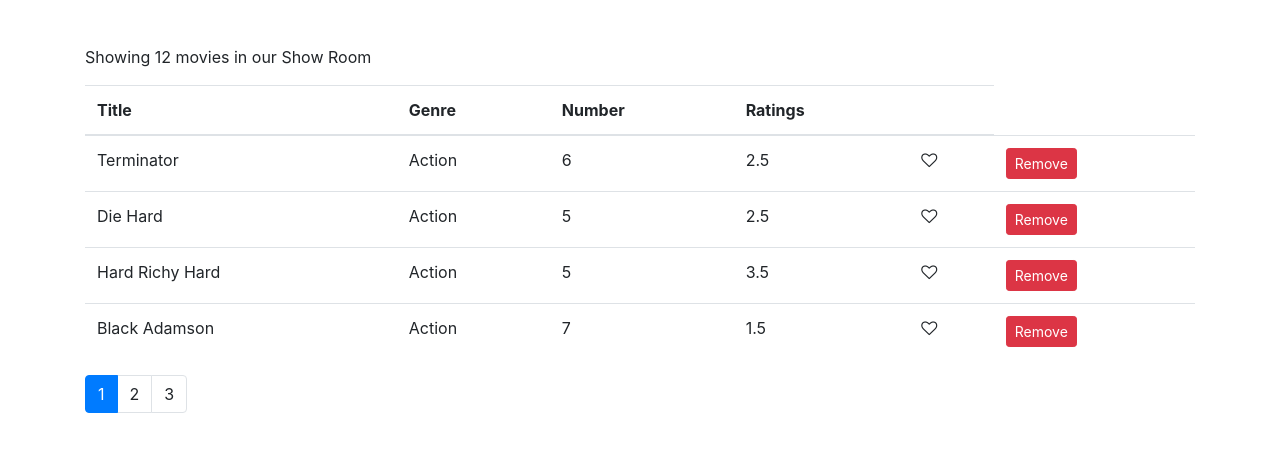
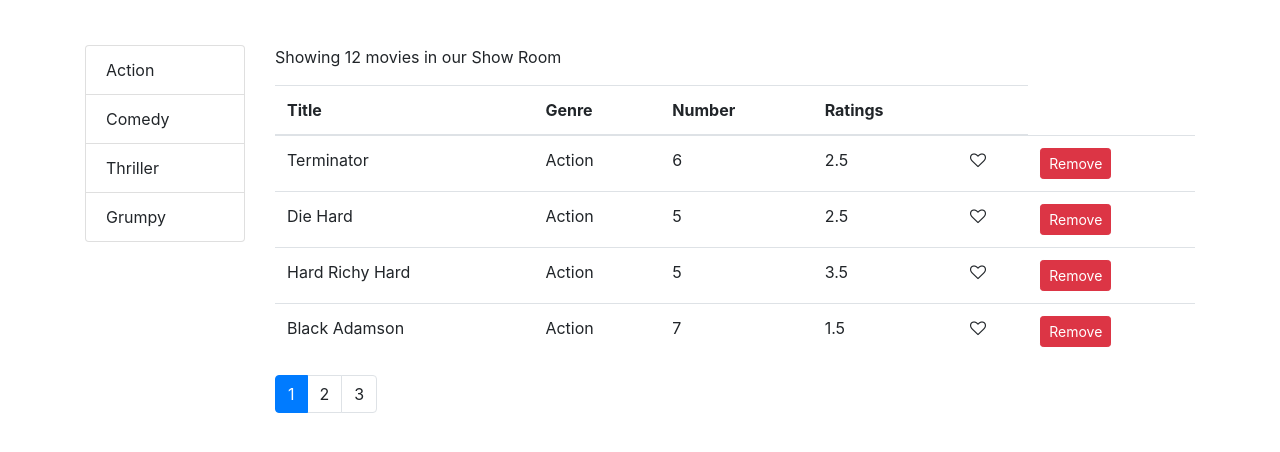
Before and after one commit to CodingIsaac/CRUD-React-APP, a React (Create React App) app: page / in a window 1280 px wide. Shown: the top 452 px of the page. Built offline with nearby package versions, Linux system fonts and the light colour scheme.

Commit message:
Movie List Updated Commit

```diff
--- /dev/null
+++ b/src/components/common/listGroup.jsx
@@ -0,0 +1,19 @@
+import React, { Component, Fragment } from "react";
+
+const ListGroup = (props) => {
+  const { items } = props;
+
+  return (
+    <Fragment>
+      <ul className="list-group">
+        {items.map((item) => (
+          <li key={item._id} className="list-group-item">
+            {item.name}
+          </li>
+        ))}
+      </ul>
+    </Fragment>
+  );
+};
+
+export default ListGroup;
--- a/src/components/movie.jsx
+++ b/src/components/movie.jsx
@@ -1,15 +1,22 @@
-import React, { Component, Fragment } from "react";
+import React, { Component } from "react";
+import { getGenres } from "../services/fakeGenreService";
 import { getMovies } from "../services/fakeMovieService";
 import { paginate } from "../utils/paginate";
 import LikeButton from "./common/like";
+import ListGroup from "./common/listGroup";
 import Pagination from "./common/pagination";
 
 class Movies extends Component {
   state = {
-    movies: getMovies(),
+    movies: [],
     currentPage: 1,
+    genres: [],
     pageSize: 4,
   };
+  componentDidMount() {
+    this.setState({movies: getMovies(), genres: getGenres() })
+
+  }
 
   handleDelete = (movie) => {
     const movies = this.state.movies.filter((m) => m._id !== movie._id);
@@ -19,27 +26,30 @@ class Movies extends Component {
   likeHandler = (movie) => {
     const movies = [...this.state.movies];
     const index = movies.indexOf(movie);
-    movies[index] = {...movies[index]};
+    movies[index] = { ...movies[index] };
     movies[index].liked = !movies[index].liked;
-    this.setState({ movies })
+    this.setState({ movies });
+  };
+  pageChangeHandler = (page) => {
+    this.setState({ currentPage: page });
+  };
+  genreSelectionHandler = (genre) => {
 
   }
-  pageChangeHandler = page => {
-    this.setState({ currentPage: page });
 
-  }
   render() {
-
     const { length: moviesCount } = this.state.movies;
-    if (moviesCount === 0)
-        return<p>We have no movies at the moment</p>
+    if (moviesCount === 0) return <p>We have no movies at the moment</p>;
     const { pageSize, currentPage, movies: allMovies } = this.state;
 
-    const movies = paginate(allMovies, currentPage, pageSize )
-
+    const movies = paginate(allMovies, currentPage, pageSize);
 
     return (
-        <Fragment>
+      <div className="row">
+        <div className="col-2">
+          <ListGroup items={this.state.genres} onItemSelect={this.genreSelectionHandler} />
+        </div>
+        <div className="col">
           <p>Showing {moviesCount} movies in our Show Room</p>
           <table className="table">
             <thead>
@@ -59,9 +69,11 @@ class Movies extends Component {
                   <td>{movie.numberInStock}</td>
                   <td>{movie.dailyRentalRate}</td>
                   <td>
-                <LikeButton liked={movie.liked} onClick={() => this.likeHandler(movie)} />
+                    <LikeButton
+                      liked={movie.liked}
+                      onClick={() => this.likeHandler(movie)}
+                    />
                   </td>
-
 
                   <td>
                     <button
@@ -77,12 +89,12 @@ class Movies extends Component {
           </table>
           <Pagination
             itemsCount={moviesCount}
-      pageSize = {pageSize}
+            pageSize={pageSize}
             currentPage={currentPage}
-      onPageChange ={this.pageChangeHandler}
-
+            onPageChange={this.pageChangeHandler}
           />
-      </Fragment>
+        </div>
+      </div>
     );
   }
 }
--- a/src/services/fakeGenreService.js
+++ b/src/services/fakeGenreService.js
@@ -1,7 +1,8 @@
 export const genres = [
   { _id: "5b21ca3eeb7f6fbccd471818", name: "Action" },
   { _id: "5b21ca3eeb7f6fbccd471814", name: "Comedy" },
-  { _id: "5b21ca3eeb7f6fbccd471820", name: "Thriller" }
+  { _id: "5b21ca3eeb7f6fbccd471820", name: "Thriller" },
+  { _id: "5b21ca3eeb7f6fbccd471821", name: "Grumpy" }
 ];
 
 export function getGenres() {
```
Lines whose indentation alone changed are shown as unchanged.
